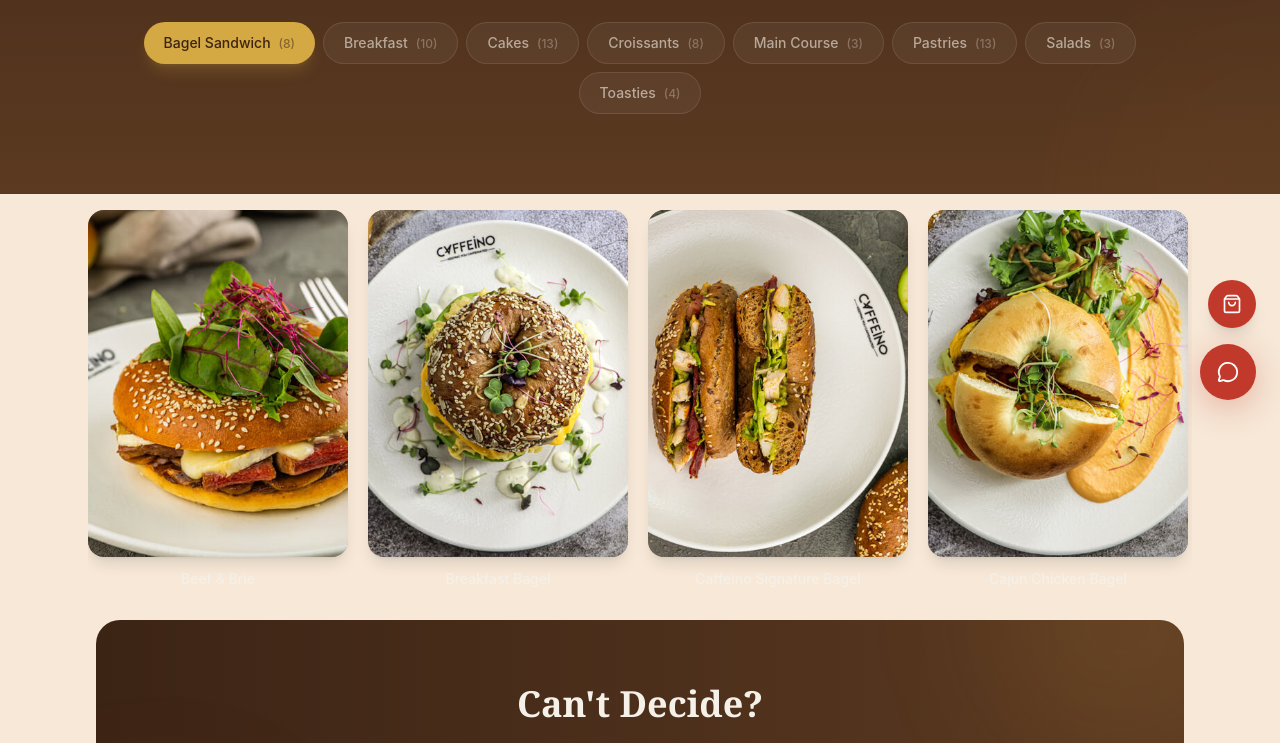
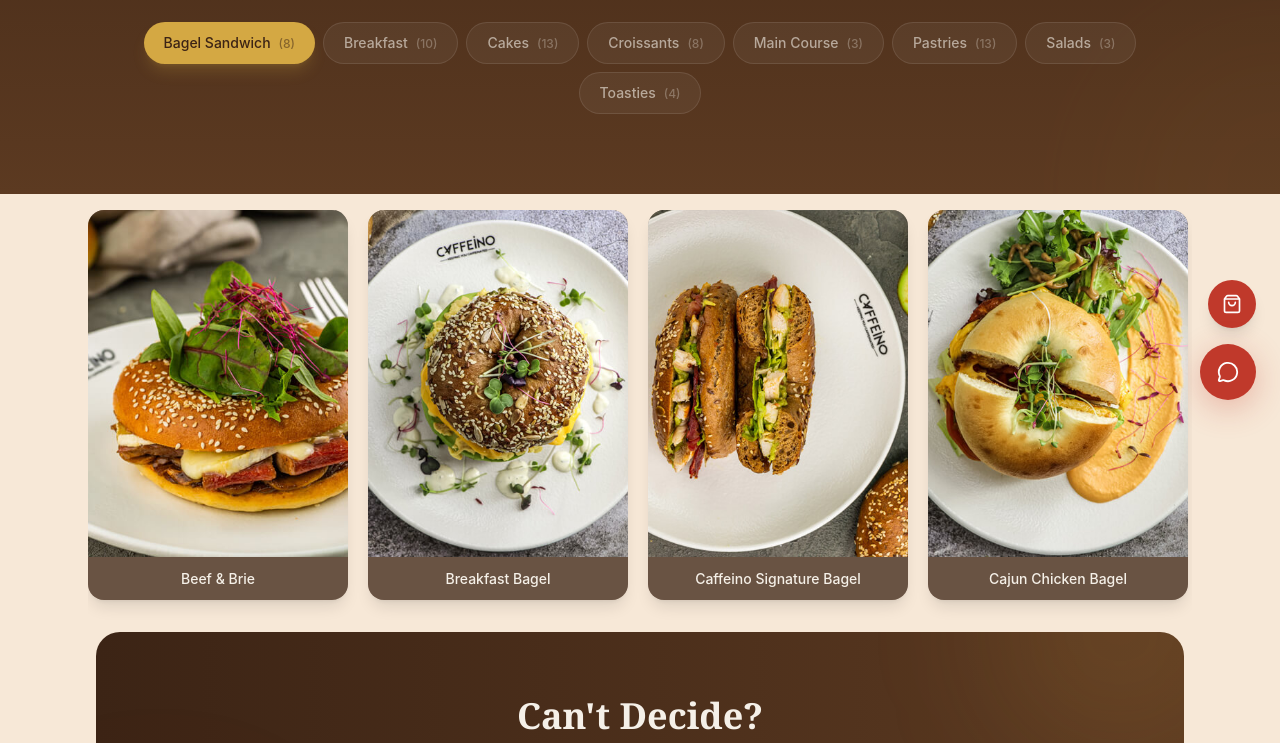
Before and after one commit to faidbot16-boop/caffeino-v2, a React (Vite) app: page /menu in a window 1280 px wide. Shown: the part 376-1119 px from the top of the page. Built offline with nearby package versions, Linux system fonts and the light colour scheme.

Commit message:
Add 3D TiltCard with mouse tracking, animated counters, parallax marquee

```diff
--- /dev/null
+++ b/src/components/TiltCard.tsx
@@ -0,0 +1,54 @@
+import { useRef, type ReactNode, useCallback } from "react";
+
+interface TiltCardProps {
+  children: ReactNode;
+  className?: string;
+  tiltAmount?: number;
+}
+
+export default function TiltCard({ children, className = "", tiltAmount = 8 }: TiltCardProps) {
+  const ref = useRef<HTMLDivElement>(null);
+
+  const handleMouseMove = useCallback(
+    (e: React.MouseEvent<HTMLDivElement>) => {
+      if (!ref.current) return;
+      const rect = ref.current.getBoundingClientRect();
+      const x = e.clientX - rect.left;
+      const y = e.clientY - rect.top;
+      const centerX = rect.width / 2;
+      const centerY = rect.height / 2;
+      const rotateY = ((x - centerX) / centerX) * tiltAmount;
+      const rotateX = -((y - centerY) / centerY) * tiltAmount;
+      const glareX = 50 + ((x - centerX) / centerX) * 40;
+      const glareY = 50 + ((y - centerY) / centerY) * 40;
+      ref.current.style.transform = `perspective(600px) rotateX(${rotateX}deg) rotateY(${rotateY}deg) scale3d(1.02, 1.02, 1.02)`;
+      ref.current.style.backgroundImage = `radial-gradient(circle at ${glareX}% ${glareY}%, rgba(255,255,255,0.18) 0%, transparent 60%)`;
+    },
+    [tiltAmount],
+  );
+
+  const handleMouseLeave = useCallback(() => {
+    if (!ref.current) return;
+    ref.current.style.transform = "perspective(600px) rotateX(0deg) rotateY(0deg) scale3d(1, 1, 1)";
+    ref.current.style.backgroundImage = "";
+    ref.current.style.transition = "transform 0.5s ease-out, background-image 0.5s ease-out";
+    setTimeout(() => {
+      if (ref.current) ref.current.style.transition = "transform 0.1s ease-out, background-image 0.1s ease-out";
+    }, 500);
+  }, []);
+
+  return (
+    <div
+      ref={ref}
+      onMouseMove={handleMouseMove}
+      onMouseLeave={handleMouseLeave}
+      className={className}
+      style={{
+        transformStyle: "preserve-3d",
+        transition: "transform 0.1s ease-out, background-image 0.1s ease-out",
+      }}
+    >
+      {children}
+    </div>
+  );
+}
--- a/src/pages/Home.tsx
+++ b/src/pages/Home.tsx
@@ -1,10 +1,41 @@
-import { useRef } from "react";
+import { useRef, useEffect, useState } from "react";
 import { Link } from "react-router-dom";
-import { motion, useScroll, useTransform } from "framer-motion";
+import { motion, useScroll, useTransform, useInView } from "framer-motion";
 import { ArrowRight, Star, Truck, MapPin, Clock } from "lucide-react";
 import { featuredItems } from "../lib/menuData";
 import { reviews } from "../lib/reviewData";
 import { branches } from "../lib/branchData";
+import TiltCard from "../components/TiltCard";
+
+function AnimatedCounter({ target, suffix = "" }: { target: number; suffix?: string }) {
+  const ref = useRef(null);
+  const isInView = useInView(ref, { once: true, margin: "-50px" });
+  const [count, setCount] = useState(0);
+
+  useEffect(() => {
+    if (!isInView) return;
+    let start = 0;
+    const duration = 1200;
+    const step = Math.max(1, Math.floor(target / 30));
+    const interval = duration / (target / step);
+    const timer = setInterval(() => {
+      start += step;
+      if (start >= target) {
+        setCount(target);
+        clearInterval(timer);
+      } else {
+        setCount(start);
+      }
+    }, interval);
+    return () => clearInterval(timer);
+  }, [isInView, target]);
+
+  return (
+    <div ref={ref} className="text-2xl md:text-3xl font-bold text-accent">
+      {count}{suffix}
+    </div>
+  );
+}
 
 // Animated steam particles
 function SteamParticles() {
@@ -141,12 +172,12 @@ function HeroSection() {
           className="flex items-center justify-center gap-8 mt-20"
         >
           <div className="text-center">
-            <div className="text-2xl md:text-3xl font-bold text-accent">5</div>
+            <AnimatedCounter target={5} />
             <div className="text-white/60 text-sm mt-1">Locations</div>
           </div>
           <div className="w-px h-10 bg-white/20" />
           <div className="text-center">
-            <div className="text-2xl md:text-3xl font-bold text-accent">62</div>
+            <AnimatedCounter target={62} />
             <div className="text-white/60 text-sm mt-1">Menu Items</div>
           </div>
           <div className="w-px h-10 bg-white/20" />
@@ -261,18 +292,20 @@ function FeaturedMenuSection() {
               whileInView={{ opacity: 1, y: 0 }}
               viewport={{ once: true, margin: "-80px" }}
               transition={{ duration: 0.5, delay: index * 0.12, ease: [0.25, 0.1, 0.25, 1] }}
-              whileHover={{ y: -6 }}
-              className="group cursor-pointer"
             >
-              <div className="aspect-square rounded-xl overflow-hidden bg-bg-card mb-4 shadow-md group-hover:shadow-xl transition-shadow duration-500">
+              <TiltCard className="rounded-xl overflow-hidden bg-bg-card shadow-md cursor-pointer" tiltAmount={6}>
+                <div className="aspect-square overflow-hidden">
                   <img
                     src={item?.image}
                     alt={item?.name}
                     className="w-full h-full object-cover group-hover:scale-110 transition-transform duration-700 ease-out"
                   />
                 </div>
+                <div className="p-4">
                   <h3 className="text-text-primary font-semibold mb-1.5 group-hover:text-accent transition-colors">{item?.name}</h3>
                   <p className="text-text-muted text-sm">Caffeino Specialty</p>
+                </div>
+              </TiltCard>
             </motion.div>
           ))}
         </div>
@@ -290,8 +323,15 @@ function FeaturedMenuSection() {
 
 // Reviews Section
 function ReviewsSection() {
+  const ref = useRef(null);
+  const { scrollYProgress } = useScroll({
+    target: ref,
+    offset: ["start end", "end start"],
+  });
+  const marqueeY = useTransform(scrollYProgress, [0, 1], [40, -40]);
+
   return (
-    <section className="py-24 lg:py-32 overflow-hidden">
+    <section ref={ref} className="py-24 lg:py-32 overflow-hidden">
       <div className="section-padding max-w-7xl mx-auto">
         <motion.div
           initial={{ opacity: 0, y: 20 }}
@@ -314,8 +354,8 @@ function ReviewsSection() {
           </div>
         </motion.div>
 
-        {/* Scrolling marquee */}
-        <div className="relative overflow-hidden">
+        {/* Scrolling marquee with parallax */}
+        <motion.div style={{ y: marqueeY }} className="relative overflow-hidden">
           <div className="flex gap-6 animate-marquee-fast">
             {[...reviews, ...reviews].map((review, index) => (
               <motion.div
@@ -345,7 +385,7 @@ function ReviewsSection() {
           </div>
           <div className="absolute left-0 top-0 bottom-0 w-24 bg-gradient-to-r from-bg-cream to-transparent z-10 pointer-events-none" />
           <div className="absolute right-0 top-0 bottom-0 w-24 bg-gradient-to-l from-bg-cream to-transparent z-10 pointer-events-none" />
-        </div>
+        </motion.div>
       </div>
     </section>
   );
--- a/src/pages/Menu.tsx
+++ b/src/pages/Menu.tsx
@@ -2,6 +2,7 @@ import { useState, useRef } from "react";
 import { motion, AnimatePresence } from "framer-motion";
 import { Search, ChevronRight, Sparkles } from "lucide-react";
 import { menuCategories, type MenuItem } from "../lib/menuData";
+import TiltCard from "../components/TiltCard";
 
 function MenuItemCard({ item, index }: { item: MenuItem; index: number }) {
   return (
@@ -9,21 +10,22 @@ function MenuItemCard({ item, index }: { item: MenuItem; index: number }) {
       initial={{ opacity: 0, y: 30 }}
       animate={{ opacity: 1, y: 0 }}
       transition={{ delay: index * 0.04, duration: 0.5, ease: [0.25, 0.1, 0.25, 1] }}
-      whileHover={{ y: -6 }}
-      className="flex-shrink-0 w-[180px] md:w-[220px] lg:w-[260px] group cursor-pointer"
+      className="flex-shrink-0 w-[180px] md:w-[220px] lg:w-[260px] cursor-pointer"
     >
-      <div className="relative aspect-[3/4] rounded-2xl overflow-hidden bg-bg-espresso/40 mb-3 shadow-lg group-hover:shadow-2xl transition-all duration-500">
+      <TiltCard tiltAmount={8} className="rounded-2xl overflow-hidden bg-bg-espresso/40 shadow-lg">
+        <div className="relative aspect-[3/4] overflow-hidden">
           <img
             src={item.image}
             alt={item.name}
             loading="lazy"
-          className="w-full h-full object-cover group-hover:scale-110 transition-transform duration-700 ease-out"
+            className="w-full h-full object-cover hover:scale-110 transition-transform duration-700 ease-out"
           />
-        <div className="absolute inset-0 bg-gradient-to-t from-bg-espresso/60 via-transparent to-transparent opacity-0 group-hover:opacity-100 transition-opacity duration-500 rounded-2xl pointer-events-none" />
+          <div className="absolute inset-0 bg-gradient-to-t from-bg-espresso/60 via-transparent to-transparent opacity-0 hover:opacity-100 transition-opacity duration-500 pointer-events-none" />
         </div>
-      <h3 className="text-text-light font-medium text-sm text-center px-1 leading-snug group-hover:text-accent transition-colors">
+        <h3 className="text-text-light font-medium text-sm text-center px-3 py-3 leading-snug hover:text-accent transition-colors bg-bg-espresso/60">
           {item.name}
         </h3>
+      </TiltCard>
     </motion.div>
   );
 }
```
Lines whose indentation alone changed are shown as unchanged.
